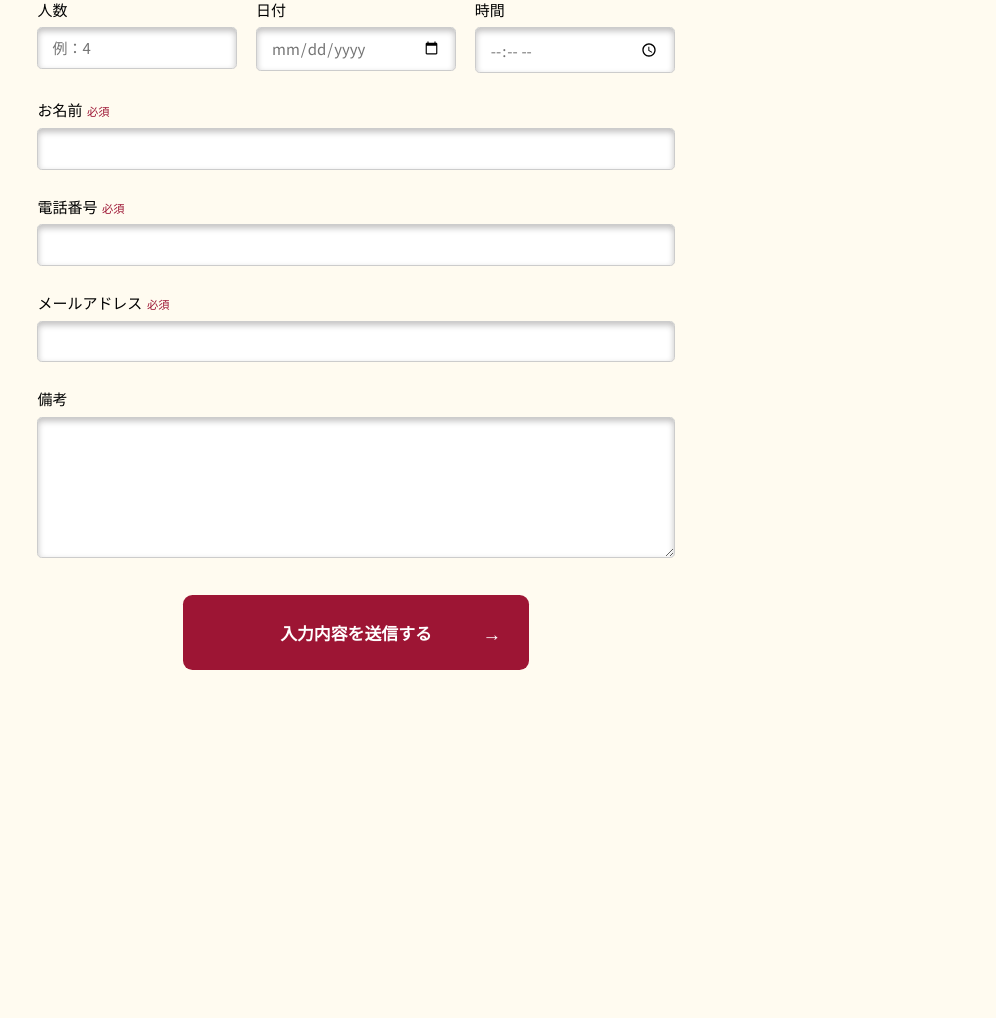
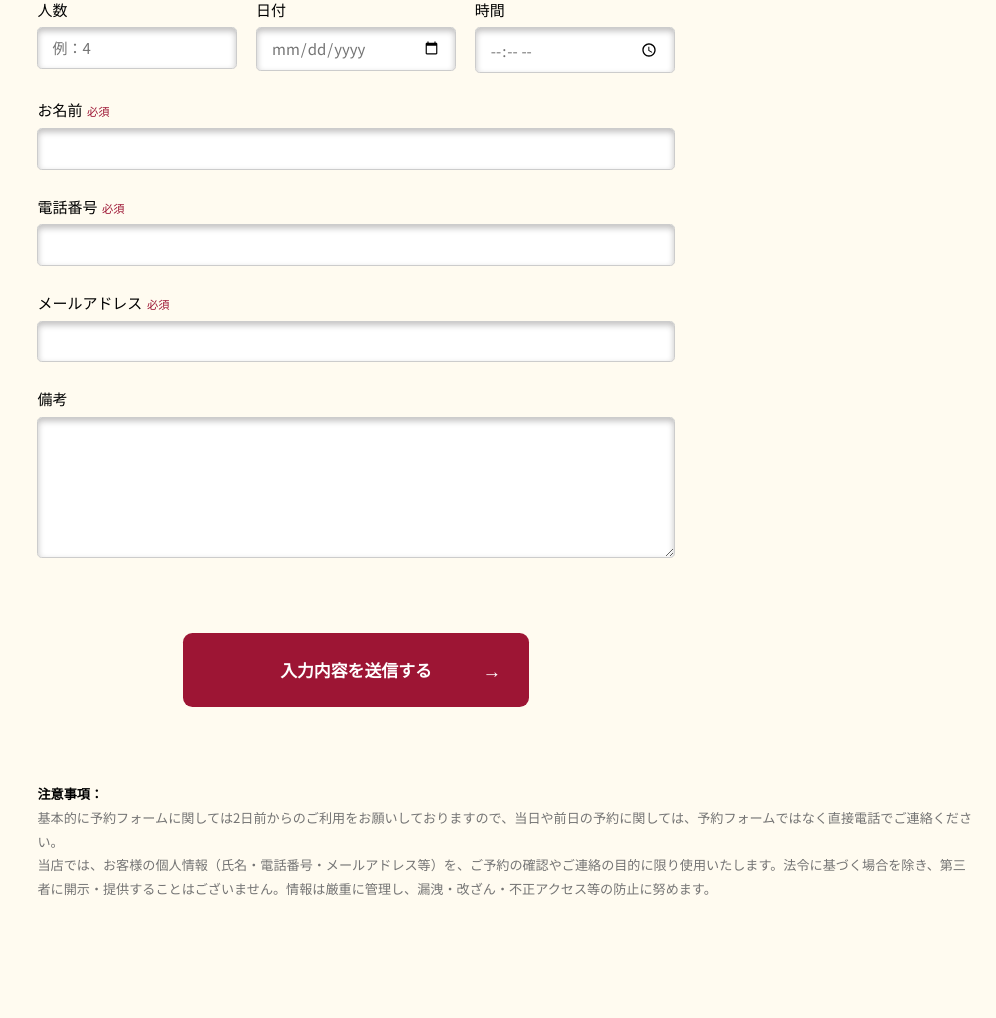
Before and after one commit to kato-t-web/fuji202510, a PHP site: page / in a window 1280 px wide. Shown: the part 5019-6037 px from the top of the page, without its empty margins (284-1280 px from the left). Before the commit the page ends 5689 px from the top, so only its background shows below. Run offline with PHP 8.4, Linux system fonts and the light colour scheme.

Commit message:
Add notice section to contact form in index.html and update styles in style.css
- Introduced a new notice section in index.html to inform users about reservation policies and data privacy.
- Updated styles in style.css for the notice section, including layout adjustments and typography enhancements for better readability.

```diff
--- a/index.html
+++ b/index.html
@@ -286,6 +286,11 @@
                             <span class="c-button__arrow">→</span>
                         </button>
                     </div>
+                    <div class="c-form-notice">
+                        <p><strong>注意事項：</strong><br>
+                        基本的に予約フォームに関しては2日前からのご利用をお願いしておりますので、当日や前日の予約に関しては、予約フォームではなく直接電話でご連絡ください。<br>
+                        当店では、お客様の個人情報（氏名・電話番号・メールアドレス等）を、ご予約の確認やご連絡の目的に限り使用いたします。法令に基づく場合を除き、第三者に開示・提供することはございません。情報は厳重に管理し、漏洩・改ざん・不正アクセス等の防止に努めます。</p>
+                    </div>
                 </form>
             </div>
         </div>
--- a/style.css
+++ b/style.css
@@ -1174,11 +1174,27 @@ img {
 
 .c-form-submit {
     text-align: center;
-    margin-top: 4rem;
+    margin-top: 8rem;
 }
 
 .c-form-submit .c-button {
     margin: 0 auto;
+}
+
+.c-form-notice {
+    width: 100rem;
+    margin: 8rem auto 0;
+    text-align: left;
+}
+
+.c-form-notice p {
+    font-size: 1.4rem;
+    line-height: 1.8;
+    color: #747474;
+}
+
+.c-form-notice strong {
+    color: #000;
 }
 
 /* Scroll Fade In Animation */
```
